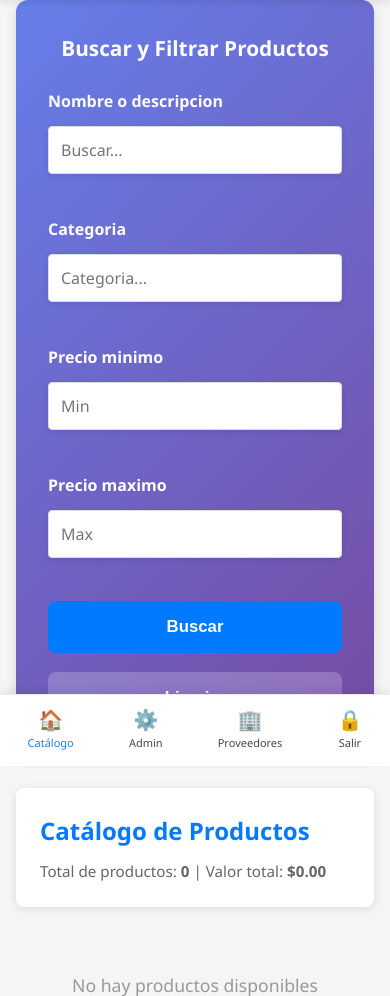
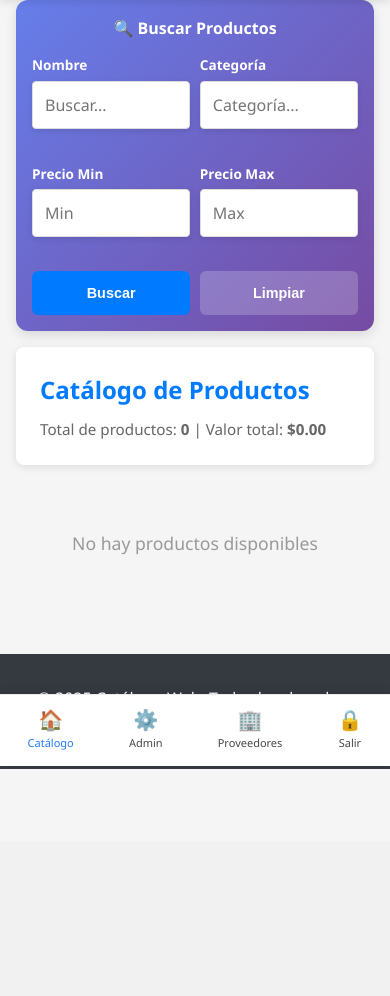
Before and after one commit to sistemas2verduzco-svg/industrial-verduzco, a Flask app: page / in a window 390 px wide. Shown: the part 78-1074 px from the top of the page. After the commit the page ends 847 px from the top, so only its background shows below. Run offline with Flask 3, Linux system fonts and the light colour scheme; the visitor is signed in with stand-in values (Sample User, id 1); data that the repository does not hold is empty.

Commit message:
modified:   static/styles.css 	modified:   templates/index.html

```diff
--- a/static/styles.css
+++ b/static/styles.css
@@ -355,25 +355,25 @@ body {
 /* Filtros section general styling */
 .filtros-section {
     background: linear-gradient(135deg, #667eea 0%, #764ba2 100%);
-    padding: 2rem;
+    padding: 1rem;
     border-radius: 12px;
-    margin-bottom: 2rem;
+    margin-bottom: 1rem;
     box-shadow: 0 4px 12px rgba(0,0,0,0.12);
 }
 
 .filtros-section h3 {
     color: white;
-    margin-bottom: 1.5rem;
+    margin-bottom: 0.8rem;
     text-align: center;
-    font-size: 1.3rem;
+    font-size: 1rem;
 }
 
 /* Filters grid - centered vertical layout */
 .filtros-grid {
-    display: flex;
-    flex-direction: column;
-    gap: 1.2rem;
-    align-items: stretch;
+    display: grid;
+    grid-template-columns: repeat(auto-fit, minmax(140px, 1fr));
+    gap: 0.6rem;
+    align-items: end;
     max-width: 100%;
     width: 100%;
     margin: 0 auto;
@@ -388,16 +388,16 @@ body {
 .form-group label {
     color: white;
     font-weight: 600;
-    margin-bottom: 0.7rem;
-    font-size: 1rem;
+    margin-bottom: 0.3rem;
+    font-size: 0.85rem;
 }
 
 .filtro-input {
     width: 100%;
-    padding: 1rem;
+    padding: 0.6rem;
     border: none;
-    border-radius: 8px;
-    font-size: 1.05rem;
+    border-radius: 6px;
+    font-size: 0.9rem;
     font-family: inherit;
     box-shadow: 0 2px 6px rgba(0,0,0,0.1);
     transition: box-shadow 0.3s, transform 0.2s;
@@ -417,13 +417,13 @@ body {
 }
 
 .filtros-grid .btn {
-    padding: 1rem 1.5rem;
-    font-size: 1.05rem;
+    padding: 0.6rem 1rem;
+    font-size: 0.9rem;
     font-weight: 600;
     width: 100%;
     text-align: center;
     border: none;
-    border-radius: 8px;
+    border-radius: 6px;
     cursor: pointer;
     transition: all 0.3s;
 }
--- a/templates/index.html
+++ b/templates/index.html
@@ -28,37 +28,37 @@
     <!-- Sección de filtros y búsqueda -->
     <div class="container">
         <div class="filtros-section">
-            <h3>Buscar y Filtrar Productos</h3>
+            <h3>🔍 Buscar Productos</h3>
             <div class="filtros-grid">
                 <div class="form-group" style="position: relative;">
-                    <label for="buscar-producto">Nombre o descripcion</label>
-                    <input type="text" id="buscar-producto" placeholder="Buscar..." class="filtro-input" style="padding-right: 2.8rem;" autocomplete="off" aria-autocomplete="list" aria-controls="sugerencias-busqueda">
-                    <button type="button" id="clear-buscar" aria-label="Limpiar búsqueda" style="position: absolute; right: 0.4rem; top: 50%; transform: translateY(-50%); background: none; border: none; font-size: 1.6rem; color: #555; cursor: pointer; display: none; width: 1.8rem; height: 1.8rem; z-index: 10; padding: 0; line-height: 1; font-weight: bold;">&times;</button>
+                    <label for="buscar-producto">Nombre</label>
+                    <input type="text" id="buscar-producto" placeholder="Buscar..." class="filtro-input" style="padding-right: 2.2rem;" autocomplete="off" aria-autocomplete="list" aria-controls="sugerencias-busqueda">
+                    <button type="button" id="clear-buscar" aria-label="Limpiar búsqueda" style="position: absolute; right: 0.3rem; top: 50%; transform: translateY(-50%); background: none; border: none; font-size: 1.3rem; color: #555; cursor: pointer; display: none; width: 1.5rem; height: 1.5rem; z-index: 10; padding: 0; line-height: 1; font-weight: bold;">&times;</button>
 
                     <!-- Contenedor de sugerencias predictivas -->
-                    <ul id="sugerencias-busqueda" role="listbox" aria-label="Sugerencias" style="position: absolute; left: 0; right: 0; top: calc(100% + 0.4rem); background: #fff; border: 1px solid #ddd; box-shadow: 0 2px 8px rgba(0,0,0,0.08); list-style: none; margin: 0; padding: 0; max-height: 14rem; overflow-y: auto; z-index: 3; display: none;">
+                    <ul id="sugerencias-busqueda" role="listbox" aria-label="Sugerencias" style="position: absolute; left: 0; right: 0; top: calc(100% + 0.2rem); background: #fff; border: 1px solid #ddd; box-shadow: 0 2px 8px rgba(0,0,0,0.08); list-style: none; margin: 0; padding: 0; max-height: 12rem; overflow-y: auto; z-index: 3; display: none;">
                         <!-- items dinámicos -->
                     </ul>
 
                     <style>
                         @media (max-width: 600px) {
-                            #clear-buscar { font-size: 1.8rem !important; width: 2rem !important; height: 2rem !important; right: 0.4rem !important; }
+                            #clear-buscar { font-size: 1.2rem !important; width: 1.3rem !important; height: 1.3rem !important; right: 0.3rem !important; }
                         }
-                        #sugerencias-busqueda li { padding: 0.6rem 0.8rem; border-bottom: 1px solid #f0f0f0; cursor: pointer; }
+                        #sugerencias-busqueda li { padding: 0.4rem 0.6rem; border-bottom: 1px solid #f0f0f0; cursor: pointer; font-size: 0.85rem; }
                         #sugerencias-busqueda li:active, #sugerencias-busqueda li.selected { background: #f5faff; }
-                        #sugerencias-busqueda .small { display: block; color: #666; font-size: 0.85rem; margin-top: 0.2rem; }
+                        #sugerencias-busqueda .small { display: block; color: #666; font-size: 0.75rem; margin-top: 0.1rem; }
                     </style>
                 </div>
                 <div class="form-group">
-                    <label for="filtro-categoria">Categoria</label>
-                    <input type="text" id="filtro-categoria" placeholder="Categoria..." class="filtro-input">
+                    <label for="filtro-categoria">Categoría</label>
+                    <input type="text" id="filtro-categoria" placeholder="Categoría..." class="filtro-input">
                 </div>
                 <div class="form-group">
-                    <label for="filtro-precio-min">Precio minimo</label>
+                    <label for="filtro-precio-min">Precio Min</label>
                     <input type="number" id="filtro-precio-min" placeholder="Min" step="0.01" class="filtro-input">
                 </div>
                 <div class="form-group">
-                    <label for="filtro-precio-max">Precio maximo</label>
+                    <label for="filtro-precio-max">Precio Max</label>
                     <input type="number" id="filtro-precio-max" placeholder="Max" step="0.01" class="filtro-input">
                 </div>
                 <button class="btn btn-primary" onclick="aplicarFiltros()">Buscar</button>
```
Also changed, not shown: other parts of static/styles.css (+11 -11 lines).
